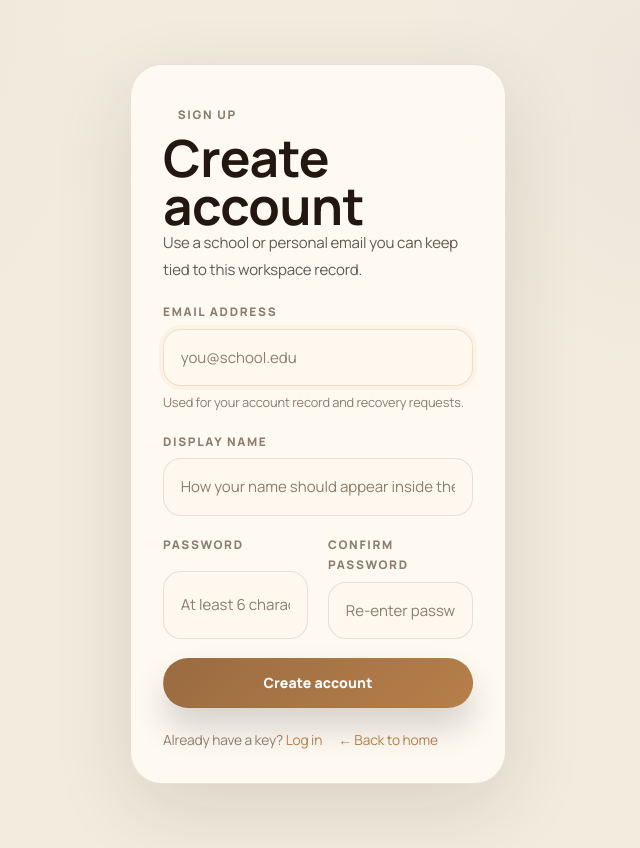
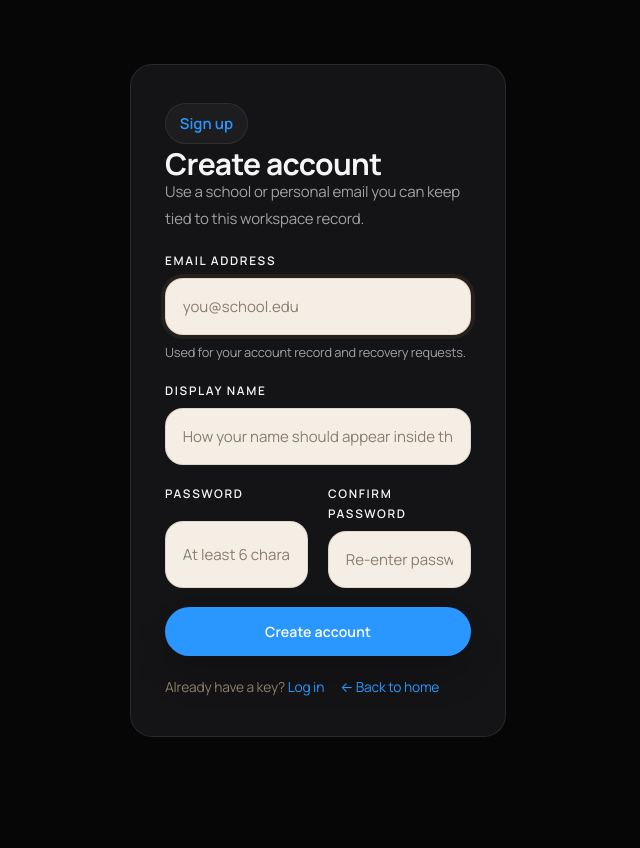
Before and after one commit to babybooghost/academic-outreach, a Python web app: template app/web/templates/signup.html in a window 1280 px wide. Shown: the whole page, without its empty margins (322-962 px from the left). After the commit the page ends 737 px from the top, so only its background shows below. Run offline with Jinja, Linux system fonts and the light colour scheme; the template is opened without the code that fills it, so the values that code supplies are empty.

Commit message:
Apple-style skin for login + signup pages (#18)
Match the new homepage: dark background, centered card, blue accent, clean sans,
pill buttons. Done as a scoped body.ap-auth skin in revamp.css so all the
existing form markup, conditionals (Google button, invite code, verification
code, key reveal), and JS stay untouched.

Auth flow tests pass.

Co-authored-by: Claude Opus 4.8 <noreply@anthropic.com>

```diff
--- a/app/web/static/revamp.css
+++ b/app/web/static/revamp.css
@@ -3012,3 +3012,51 @@ h1, h2, h3,
     padding: 2rem;
 }
 .auth-panel { width: 100%; max-width: 440px; margin: 0 auto; }
+
+/* =========================================================================
+   Apple-style auth skin (login / signup) — scoped to body.ap-auth so it
+   never touches the app pages. Matches the homepage aesthetic.
+   ========================================================================= */
+body.ap-auth {
+    background: #060606 !important;
+    color: #f5f5f7;
+    font-family: 'Manrope', -apple-system, BlinkMacSystemFont, 'Segoe UI', system-ui, sans-serif;
+}
+body.ap-auth .auth-layout {
+    display: flex !important; align-items: center; justify-content: center;
+    min-height: 100svh; padding: 2rem;
+}
+body.ap-auth .auth-stage { display: none !important; }
+body.ap-auth .auth-panel { width: 100%; max-width: 440px; margin: 0 auto; }
+body.ap-auth .auth-form-card {
+    background: #141416; border: 1px solid rgba(255,255,255,0.09);
+    border-radius: 22px; padding: 38px 34px; box-shadow: none;
+}
+body.ap-auth .auth-kicker {
+    color: #2997ff; font-weight: 600; text-transform: none;
+    letter-spacing: 0; font-size: 15px; margin-bottom: 6px;
+}
+body.ap-auth .auth-title,
+body.ap-auth h1 { font-size: 30px; font-weight: 700; letter-spacing: -0.02em; color: #f5f5f7; }
+body.ap-auth p,
+body.ap-auth .form-hint,
+body.ap-auth .auth-note p { color: #a1a1a6; }
+body.ap-auth label { color: #f5f5f7; font-weight: 600; }
+body.ap-auth input {
+    background: #0e0e0f; border: 1px solid rgba(255,255,255,0.14);
+    color: #f5f5f7; border-radius: 10px;
+}
+body.ap-auth input::placeholder { color: #6e6e73; }
+body.ap-auth input:focus { border-color: #2997ff; outline: none; box-shadow: 0 0 0 3px rgba(41,151,255,0.25); }
+body.ap-auth .btn-primary { background: #2997ff !important; color: #fff !important; border: 0; border-radius: 980px; font-weight: 600; }
+body.ap-auth .btn-primary:hover { filter: brightness(1.08); }
+body.ap-auth .btn-outline { border: 1px solid rgba(255,255,255,0.2); color: #f5f5f7; border-radius: 980px; background: transparent; }
+body.ap-auth a { color: #2997ff; }
+body.ap-auth .auth-note,
+body.ap-auth .auth-key-card {
+    background: #0e0e0f; border: 1px solid rgba(255,255,255,0.08); border-radius: 14px;
+}
+body.ap-auth .flash-error {
+    background: rgba(217,126,114,0.14); border: 1px solid rgba(217,126,114,0.34);
+    color: #e8b9b0; border-radius: 10px;
+}
--- a/app/web/templates/login.html
+++ b/app/web/templates/login.html
@@ -10,7 +10,7 @@
     <link rel="stylesheet" href="{{ url_for('static', filename='style.css') }}">
     <link rel="stylesheet" href="{{ url_for('static', filename='revamp.css') }}">
 </head>
-<body>
+<body class="ap-auth">
     <div class="auth-layout">
         <section class="auth-stage">
             <img src="https://images.unsplash.com/photo-1524995997946-a1c2e315a42f?auto=format&amp;fit=crop&amp;w=1800&amp;q=80" alt="Students reading together in a library">
--- a/app/web/templates/signup.html
+++ b/app/web/templates/signup.html
@@ -10,7 +10,7 @@
     <link rel="stylesheet" href="{{ url_for('static', filename='style.css') }}">
     <link rel="stylesheet" href="{{ url_for('static', filename='revamp.css') }}">
 </head>
-<body>
+<body class="ap-auth">
     <div class="auth-layout">
         <section class="auth-stage">
             <img src="https://images.unsplash.com/photo-1523240795612-9a054b0db644?auto=format&amp;fit=crop&amp;w=1800&amp;q=80" alt="Students collaborating around a table">
```
